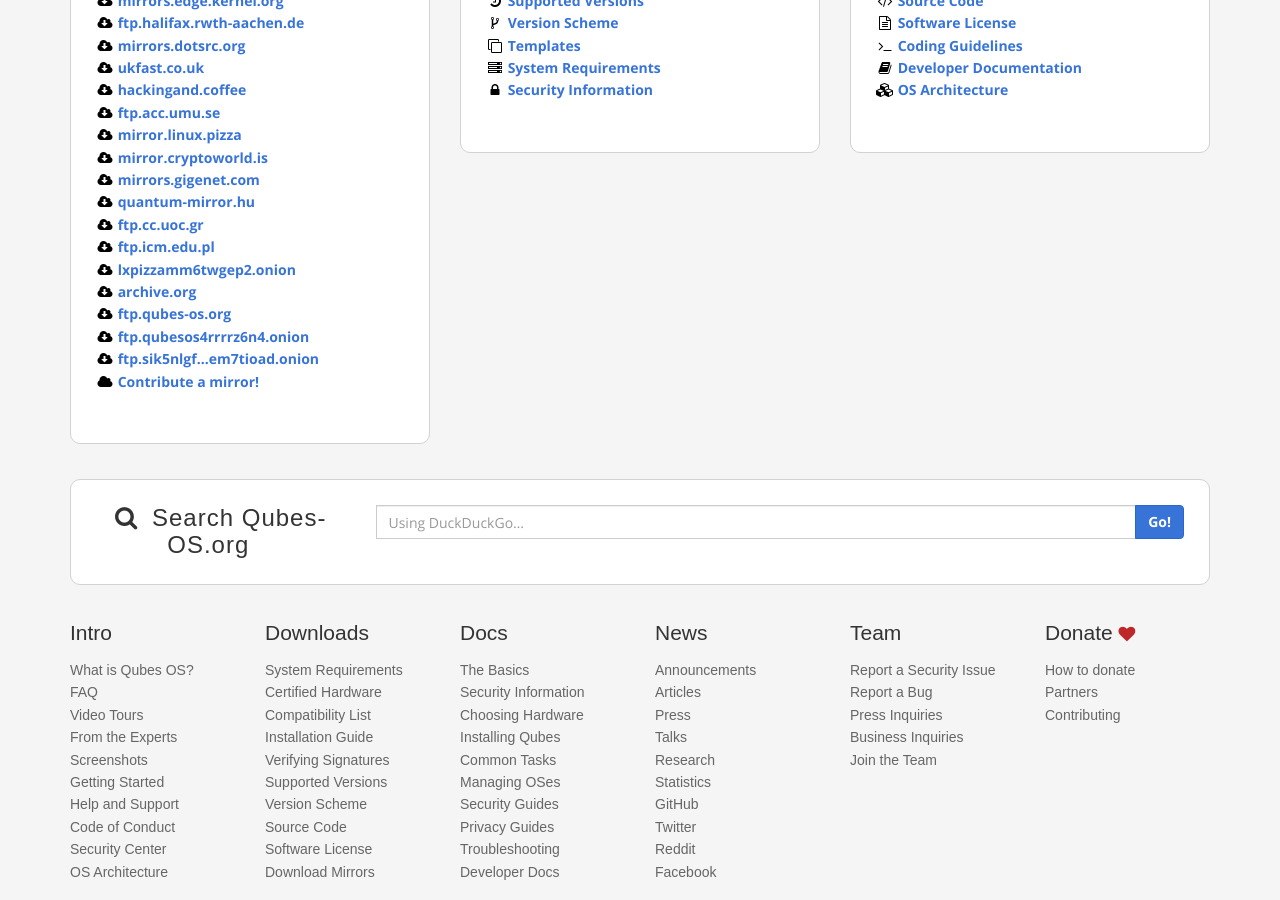
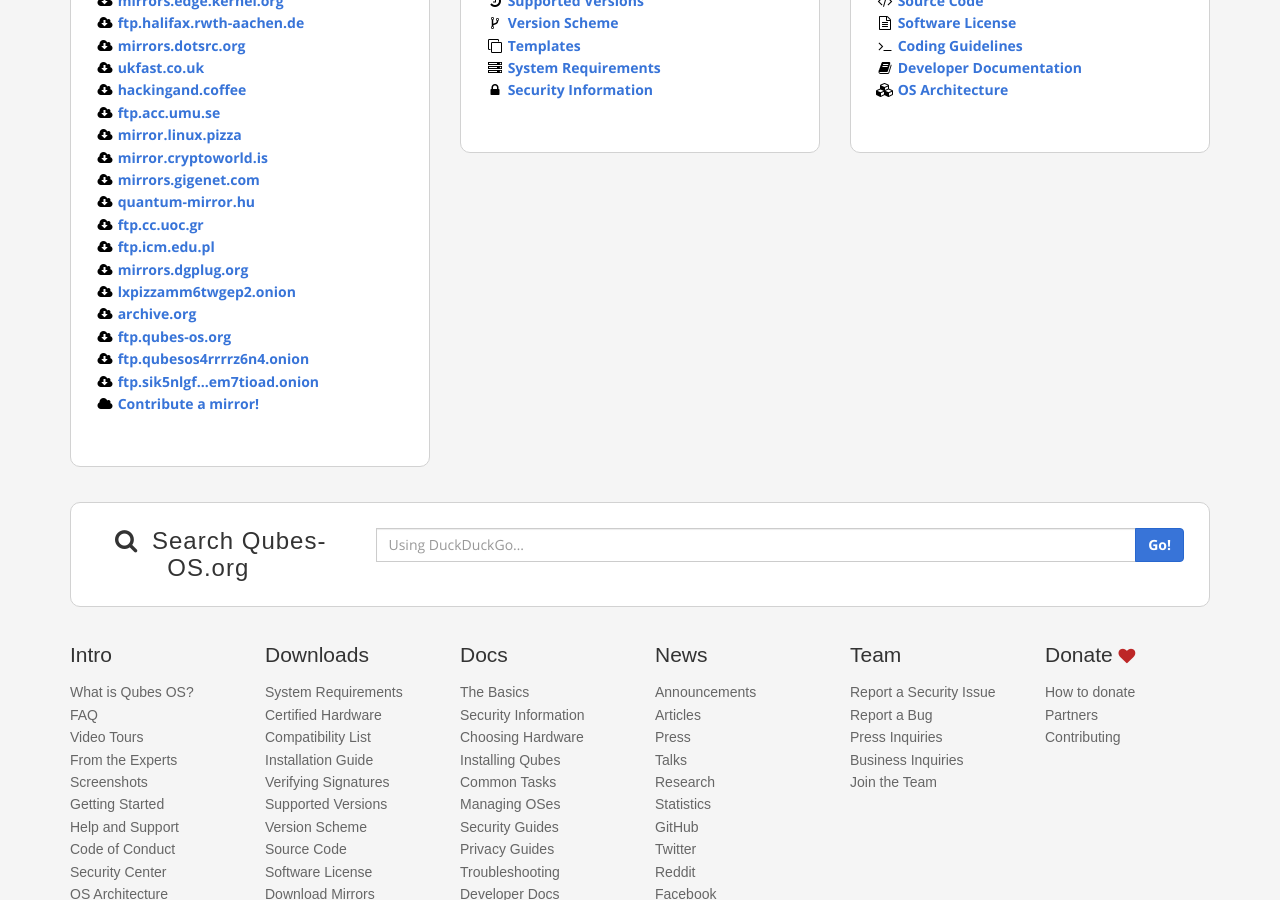
Before and after one commit to QubesOS/qubesos.github.io, a Jekyll site: the page built from pages/downloads.md, in a window 1280 px wide and 900 px high, scrolled down 3795 px. Built offline with Jekyll 4.4.1, drawn with Linux system fonts in a browser that asks for light colours; some web fonts are replaced.

Commit message:
Add mirrors.dgplug.org to mirrors list

```diff
--- a/pages/downloads.md
+++ b/pages/downloads.md
@@ -173,6 +173,7 @@ redirect_from:
         <li><a href="https://quantum-mirror.hu/mirrors/pub/qubes"><i class="fa fa-cloud-download fa-fw black-icon"></i> quantum-mirror.hu</a></li>
         <li><a href="https://ftp.cc.uoc.gr/mirrors/linux/qubes/"><i class="fa fa-cloud-download fa-fw black-icon"></i> ftp.cc.uoc.gr</a></li>
         <li><a href="http://ftp.icm.edu.pl/pub/os/qubes/"><i class="fa fa-cloud-download fa-fw black-icon"></i> ftp.icm.edu.pl</a></li>
+        <li><a href="https://mirrors.dgplug.org/qubes/"><i class="fa fa-cloud-download fa-fw black-icon"></i> mirrors.dgplug.org</a></li>
         <li><a href="http://lxpizzamm6twgep2.onion/"><i class="fa fa-cloud-download fa-fw black-icon"></i> lxpizzamm6twgep2.onion</a></li>
         <li><a href="https://archive.org/download/QubesOS"><i class="fa fa-cloud-download fa-fw black-icon"></i> archive.org</a></li>
         <li><a href="https://ftp.qubes-os.org/iso/"><i class="fa fa-cloud-download fa-fw black-icon"></i> ftp.qubes-os.org</a></li>
```
